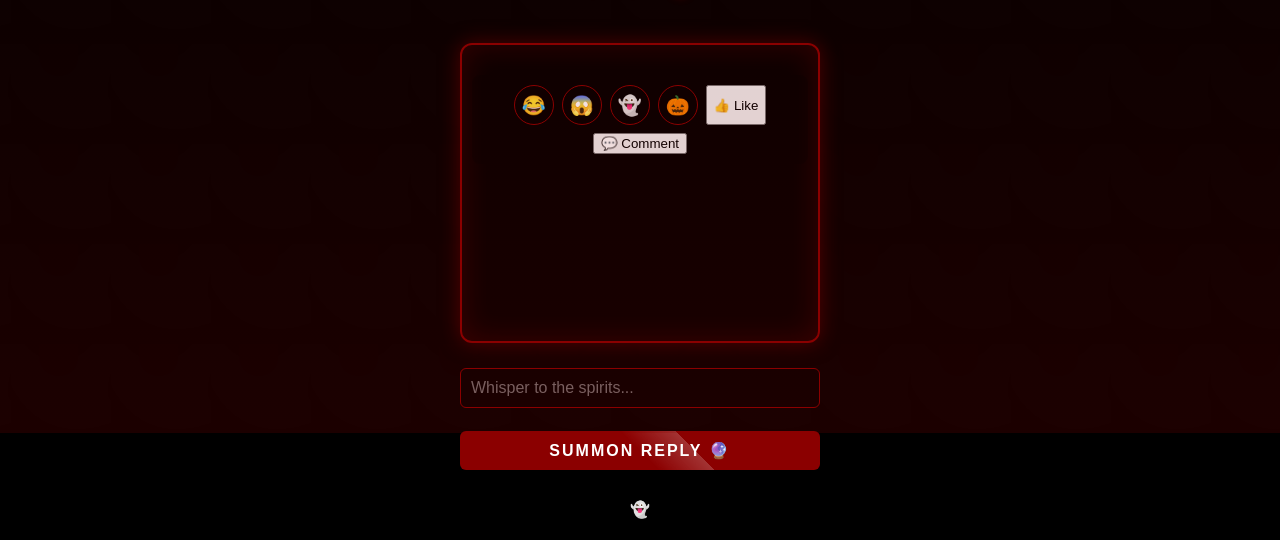
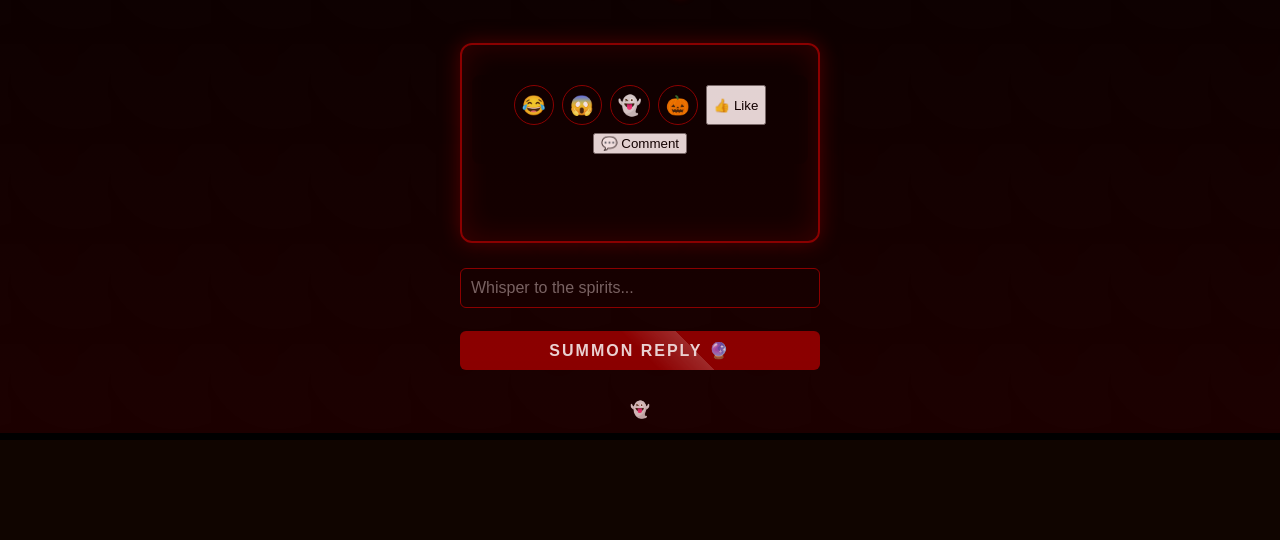
Before and after one commit to okuhlecharlieman/Phantom-Chat, a Flask app: page / in a window 1280 px wide. Shown: the part 367-907 px from the top of the page. After the commit the page ends 807 px from the top, so only its background shows below. Run offline with Flask 3, Linux system fonts and the light colour scheme.

```diff
--- a/static/style.css
+++ b/static/style.css
@@ -137,8 +137,8 @@ h1.flicker {
 #chat-window {
   width: 100%;
   height: 30vh;
-  max-height: 500px;
-  min-height: 300px;
+  max-height: 300px;
+  min-height: 200px;
   border: 2px solid #8b0000;
   padding: 10px;
   overflow-y: auto;
```
